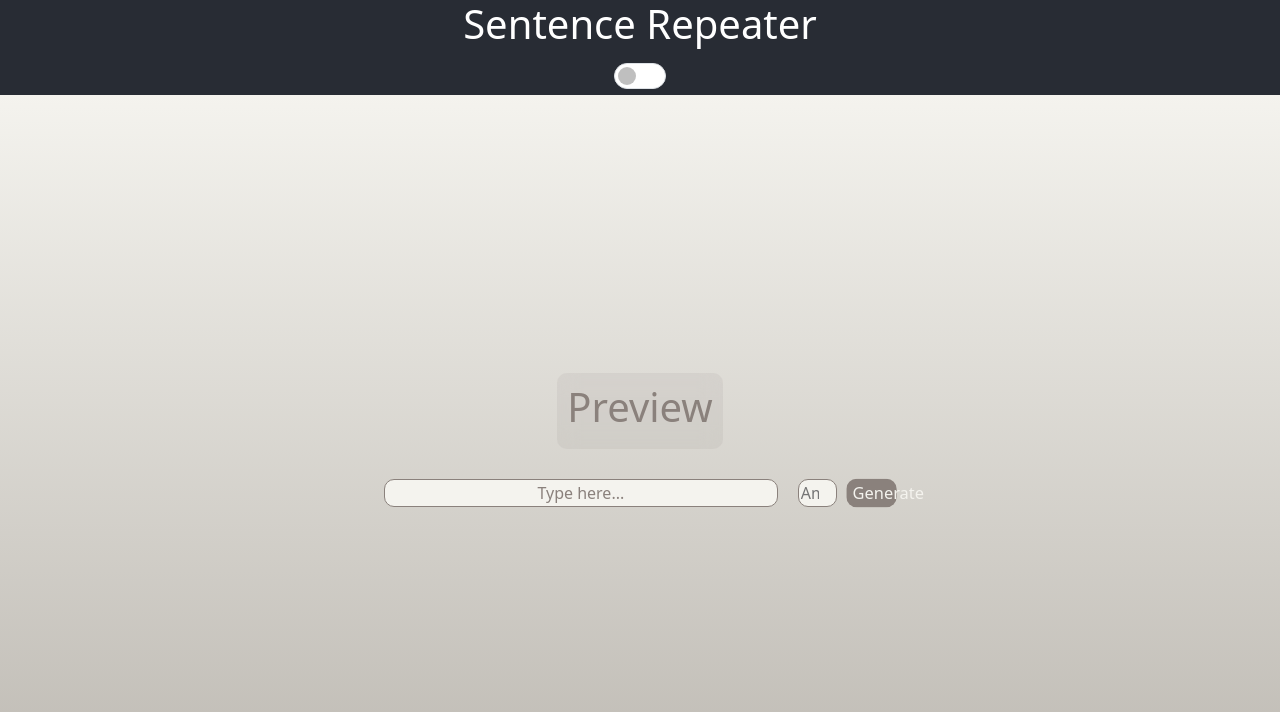
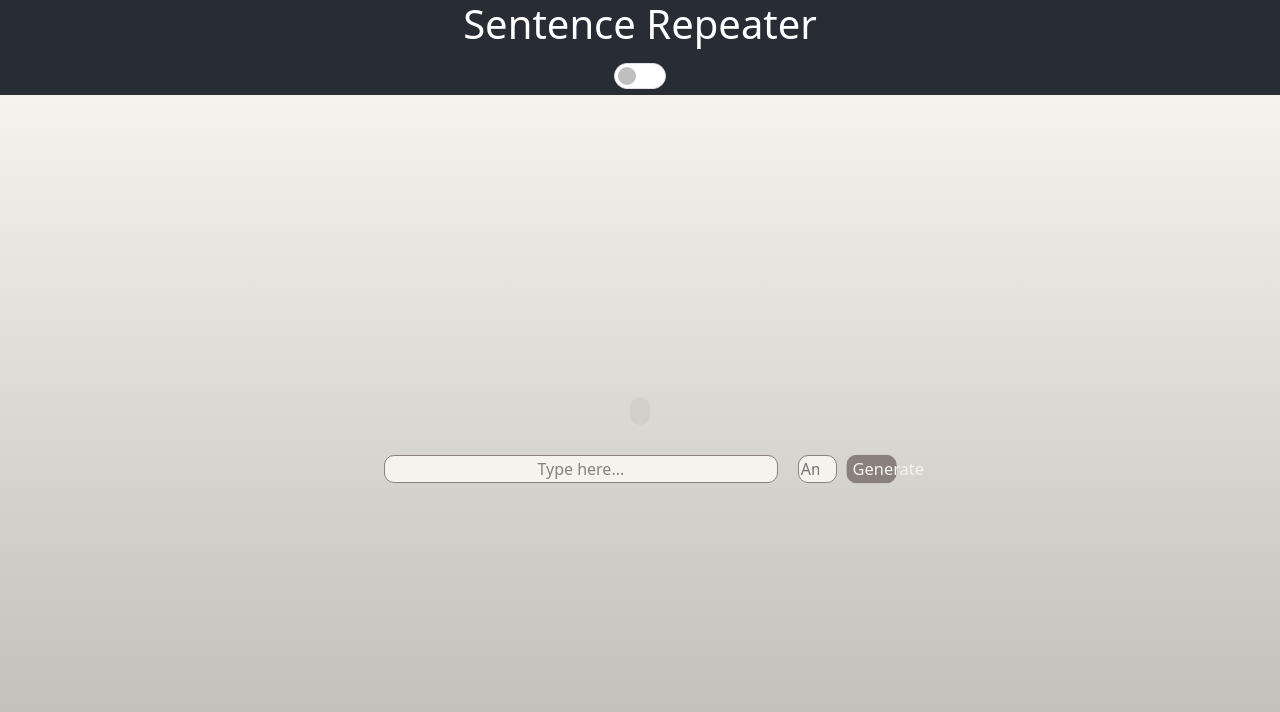
Before and after one commit to akael888/sentence-repeater, a React (Create React App) app in the folder my-app/: page / in a window 1280 px wide. Shown: the top 712 px of the page. Built offline with nearby package versions, Linux system fonts and the light colour scheme.

Commit message:
fix : https://github.com/akael888/sentence-repeater/issues/22

```diff
--- a/my-app/src/components/text-preview.js
+++ b/my-app/src/components/text-preview.js
@@ -2,7 +2,14 @@ import css from "./text-preview.module.css";
 
 function Preview({ incomingPreviewText, incomingVariables }) {
   function generatePreviewandVariables() {
+    console.log(
+      "Generated Text from incomingpreviewtext: " +
+        "-" +
+        incomingPreviewText.charCodeAt(0) +
+        "-"
+    );
     if (incomingPreviewText && incomingVariables) {
+      if (incomingPreviewText.charCodeAt(0) != 10) {
         let text = incomingPreviewText;
         const newincomingVariables = new Map();
         let currentKeyIndex = 0;
@@ -35,10 +42,17 @@ function Preview({ incomingPreviewText, incomingVariables }) {
         }
 
         //DEBUG LOG--------------------------
-      console.log("Generated Text from generatePreviewandVariables(): " + text);
+        console.log(
+          "Generated Text from generatePreviewandVariables(): " +
+            "-" +
+            text +
+            "-"
+        );
+
         //-------------------------------------
 
         return String(text);
+      } else return "Preview Text";
     }
   }
 
@@ -46,7 +60,7 @@ function Preview({ incomingPreviewText, incomingVariables }) {
     <>
       <div className={css["preview-container"]}>
         <h1>
-          {incomingPreviewText ? generatePreviewandVariables() : "Preview"}
+          {generatePreviewandVariables()}
         </h1>
       </div>
     </>
```
Lines whose indentation alone changed are shown as unchanged.
